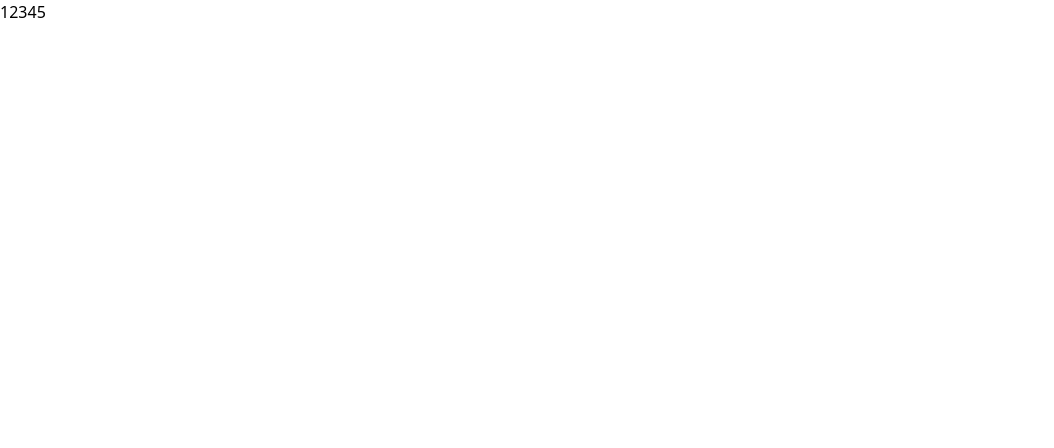
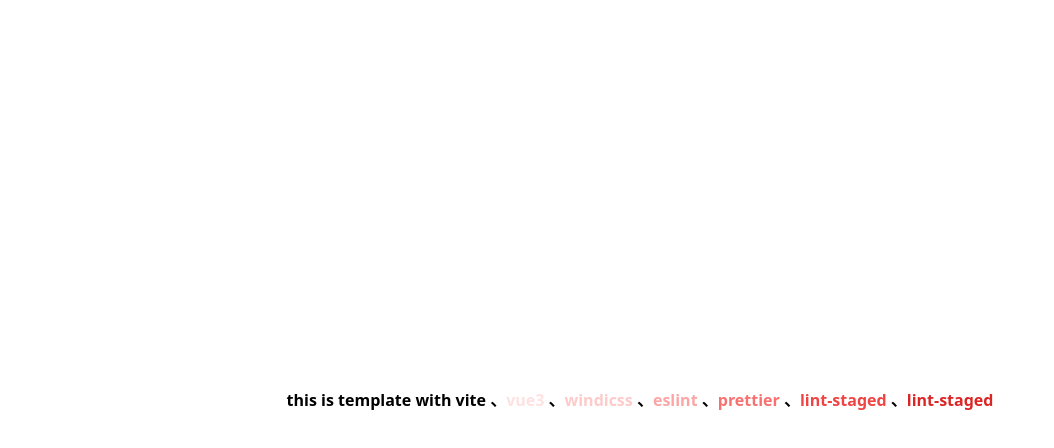
Before and after one commit to wzrove/standard-vue3-template, a Vue app: page / in a window 1280 px wide. Shown: the top 448 px of the page, without its empty margins (0-1054 px from the left). Built offline with nearby package versions, Linux system fonts and the light colour scheme.

Commit message:
style: add style

```diff
--- a/index.html
+++ b/index.html
@@ -7,7 +7,7 @@
     <title>Vite App</title>
   </head>
   <body>
-    <div id="app"></div>
+    <div id="app" class="h-screen w-full flex justify-center items-center"></div>
     <script type="module" src="/src/main.ts"></script>
   </body>
 </html>
--- a/src/App.vue
+++ b/src/App.vue
@@ -1,12 +1,18 @@
 <template>
-<section class="flex">
-  <div v-for="item in 5" :key="item">
-  {{item}}
-  </div>
-</section>
+  <p class="font-bold text">
+    {{msg.split('、')[0]}}
+    <span v-for="(item,index) in (msg.split('、').slice(1))">
+    、<span :class="`text-red-${index+1}00`" >{{item}}</span>
+    </span>
+  </p>
 </template>
 
 <script setup lang="ts">
+import { ref } from 'vue';
+
+const  msg = ref('this is template with vite、vue3、windicss、eslint、prettier、lint-staged、lint-staged ')
+
+
   // This starter template is using Vue 3 <script setup> SFCs
   // Check out https://v3.vuejs.org/api/sfc-script-setup.html#sfc-script-setup
 </script>
```
